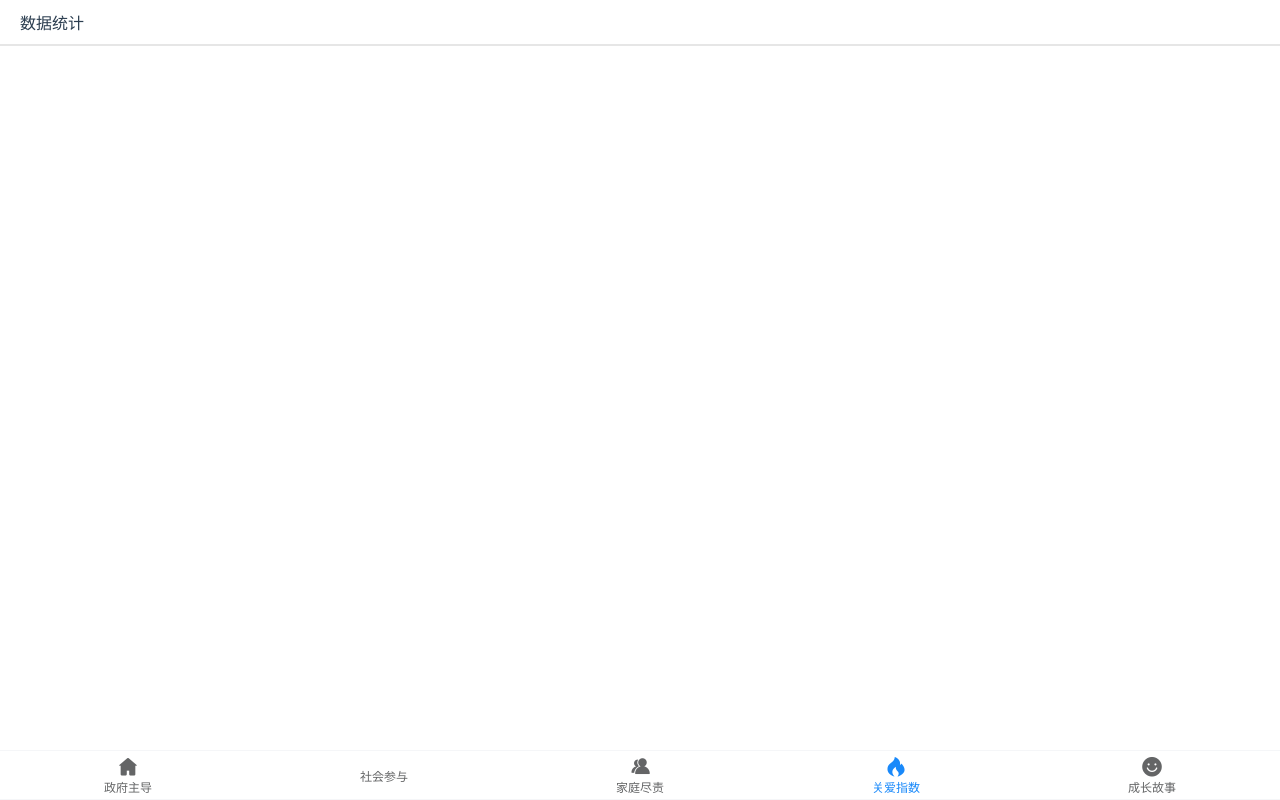
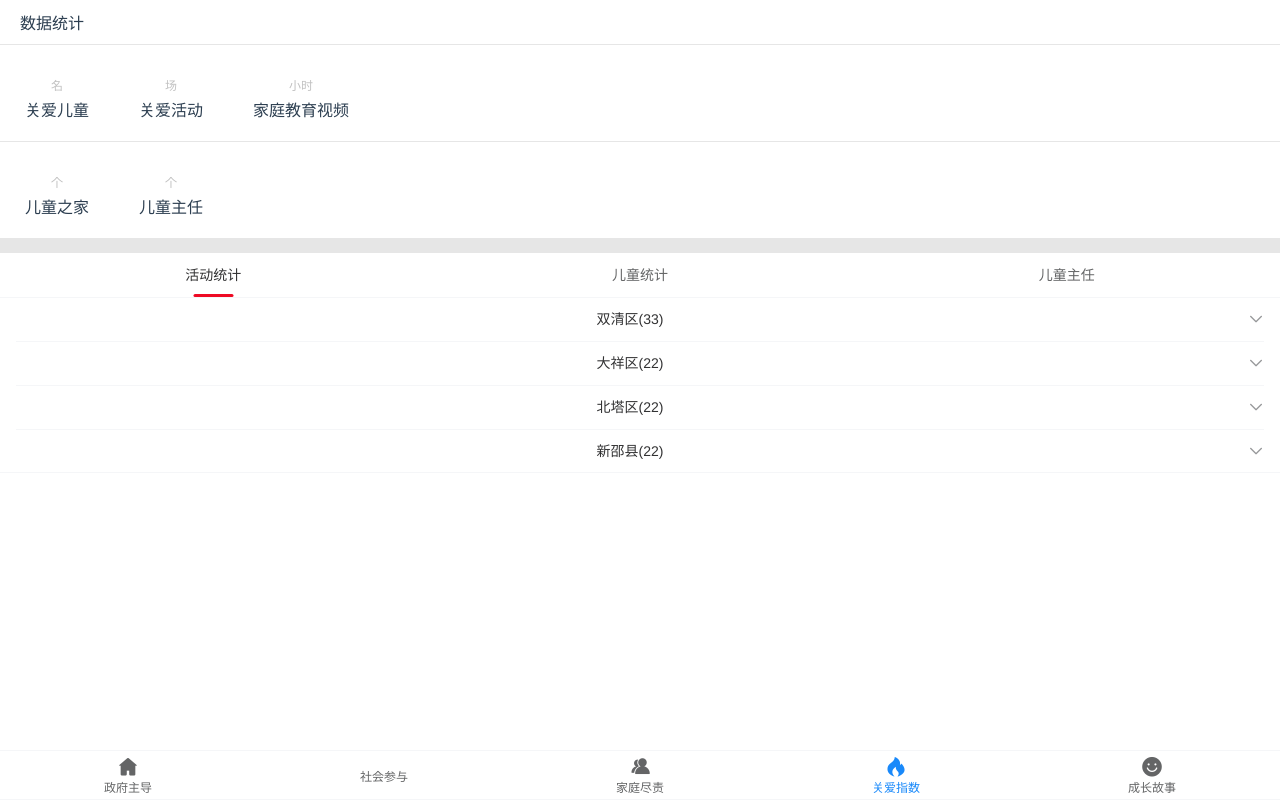
Before and after one commit to w51fan/childrenHomeProject, a Vue app in the folder childrenhome/: page /careIndex in a window 1280 px wide. Built offline with nearby package versions, Linux system fonts and the light colour scheme; no server answers.

Commit message:
数据统计

```diff
--- a/childrenhome/src/api/home.js
+++ b/childrenhome/src/api/home.js
@@ -53,6 +53,16 @@ export const getTotalCount = function (cityId) {
   });
 }
 
+//数据统计列表树状
+export const getTreeCount = function (cityId) {
+
+  return axios.request({
+    url: `https://api.quanjiaxue.net/childrenhome/getTreeCount?cityId=${cityId}`,
+    method: "get"
+  });
+}
+
+
 
 //活动详情
 export const getActivityDetail = function (activityId) {
--- a/childrenhome/src/components/careIndex.vue
+++ b/childrenhome/src/components/careIndex.vue
@@ -1,14 +1,127 @@
 <template>
   <div style="width:100%;">
     <div class="careIndexTitle">数据统计</div>
-    <div class="gap gapfive"></div>
+    <div class="gap gapone"></div>
+    <div class="flex">
+      <div class="item">
+        <div>
+          <span class="green">{{totalCount.ChildrenCount}}</span>
+          <span class="gray">名</span>
+        </div>
+        <div>关爱儿童</div>
+      </div>
+      <div class="item">
+        <div>
+          <span class="green">{{totalCount.ActivityCount}}</span>
+          <span class="gray">场</span>
+        </div>
+        <div>关爱活动</div>
+      </div>
+      <div class="item">
+        <div>
+          <span class="green">{{totalCount.CourseCount}}</span>
+          <span class="gray">小时</span>
+        </div>
+        <div>家庭教育视频</div>
+      </div>
+    </div>
+    <div class="gap gapone"></div>
+    <div class="flex">
+      <div class="item">
+        <div>
+          <span class="green">{{totalCount.ChildrenHomeCount}}</span>
+          <span class="gray">个</span>
+        </div>
+        <div>儿童之家</div>
+      </div>
+      <div class="item">
+        <div>
+          <span class="green">{{totalCount.UserCount}}</span>
+          <span class="gray">个</span>
+        </div>
+        <div>儿童主任</div>
+      </div>
+    </div>
+    <div class="gap gapten"></div>
+    <van-tabs class="careIndexTabs" v-model="activeTab">
+      <van-tab title="活动统计">
+        <van-collapse v-model="activeNames" accordion>
+          <van-collapse-item title="双清区(33)" name="1">
+            <van-collapse v-model="activeNames2" accordion>
+              <van-collapse-item title="温州(11)" name="1">
+                <van-collapse v-model="activeNames3">
+                  <van-collapse-item title="温州(11)" name="1"></van-collapse-item>
+                  <van-collapse-item title="深圳(11)" name="2"></van-collapse-item>
+                </van-collapse>
+              </van-collapse-item>
+              <van-collapse-item title="深圳(11)" name="2">
+                <van-collapse v-model="activeNames2" accordion>
+                  <van-collapse-item title="温州(11)" name="1"></van-collapse-item>
+                  <van-collapse-item title="深圳(11)" name="2"></van-collapse-item>
+                </van-collapse>
+              </van-collapse-item>
+            </van-collapse>
+          </van-collapse-item>
+          <van-collapse-item title="大祥区(22)" name="2">
+            <van-collapse v-model="activeNames2" accordion>
+              <van-collapse-item title="温州(11)" name="1">
+                <van-collapse v-model="activeNames3">
+                  <van-collapse-item title="温州(11)" name="1"></van-collapse-item>
+                  <van-collapse-item title="深圳(11)" name="2"></van-collapse-item>
+                </van-collapse>
+              </van-collapse-item>
+              <van-collapse-item title="深圳(11)" name="2">
+                <van-collapse v-model="activeNames2" accordion>
+                  <van-collapse-item title="温州(11)" name="1"></van-collapse-item>
+                  <van-collapse-item title="深圳(11)" name="2"></van-collapse-item>
+                </van-collapse>
+              </van-collapse-item>
+            </van-collapse>
+          </van-collapse-item>
+          <van-collapse-item title="北塔区(22)" name="3">
+            <van-collapse v-model="activeNames2" accordion>
+              <van-collapse-item title="温州(11)" name="1">
+                <van-collapse v-model="activeNames3">
+                  <van-collapse-item title="温州(11)" name="1"></van-collapse-item>
+                  <van-collapse-item title="深圳(11)" name="2"></van-collapse-item>
+                </van-collapse>
+              </van-collapse-item>
+              <van-collapse-item title="深圳(11)" name="2">
+                <van-collapse v-model="activeNames2" accordion>
+                  <van-collapse-item title="温州(11)" name="1"></van-collapse-item>
+                  <van-collapse-item title="深圳(11)" name="2"></van-collapse-item>
+                </van-collapse>
+              </van-collapse-item>
+            </van-collapse>
+          </van-collapse-item>
+          <van-collapse-item title="新邵县(22)" name="4">
+            <van-collapse v-model="activeNames2" accordion>
+              <van-collapse-item title="温州(11)" name="1">
+                <van-collapse v-model="activeNames3">
+                  <van-collapse-item title="温州(11)" name="1"></van-collapse-item>
+                  <van-collapse-item title="深圳(11)" name="2"></van-collapse-item>
+                </van-collapse>
+              </van-collapse-item>
+              <van-collapse-item title="深圳(11)" name="2">
+                <van-collapse v-model="activeNames2" accordion>
+                  <van-collapse-item title="温州(11)" name="1"></van-collapse-item>
+                  <van-collapse-item title="深圳(11)" name="2"></van-collapse-item>
+                </van-collapse>
+              </van-collapse-item>
+            </van-collapse>
+          </van-collapse-item>
+        </van-collapse>
+      </van-tab>
+      <van-tab title="儿童统计">儿童统计</van-tab>
+      <van-tab title="儿童主任">儿童主任</van-tab>
+    </van-tabs>
     <bottomNav :selectedNav.sync="selectedNav"></bottomNav>
   </div>
 </template>
 
 <script>
 import bottomNav from "./bottomNav";
-import { getTotalCount } from "@/api/home";
+import { getTotalCount, getTreeCount } from "@/api/home";
 export default {
   name: "careIndex",
   components: {
@@ -17,23 +130,105 @@ export default {
   data() {
     return {
       selected: "1",
-      selectedNav: "careIndex"
+      selectedNav: "careIndex",
+      totalCount: "",
+      activeTab: 0,
+      areaList: [],
+      activeArea: 0,
+      activeNames: "",
+      activeNames2: "",
+      activeNames3: "",
+      areaItems: [
+        {
+          text: "双清区（22）",
+          children: [{ text: "温州（11）" }, { text: "深圳（11）" }]
+        },
+        { text: "大祥区", children: [] },
+        {
+          text: "北塔区",
+          children: [
+            {
+              text: "温州",
+              children: [
+                {
+                  text: "温州（11）",
+                  children: [{ text: "温州（11）" }, { text: "深圳（11）" }]
+                },
+                { text: "深圳（11）" }
+              ]
+            },
+            { text: "深圳" }
+          ]
+        },
+        { text: "新邵县", children: [{ text: "温州" }, { text: "深圳" }] }
+      ]
     };
+  },
+  mounted() {
+    getTotalCount(2018).then(res => {
+      console.log(res);
+      this.totalCount = res.data.totalCount;
+      getTreeCount(2018).then(result => {
+        console.log(result);
+        this.areaList = result.data.areaList;
+        this.areaList.forEach(item => {
+          let temp = {
+            text:
+              item.ActivityCount > 0
+                ? `${item.Name}(${item.ActivityCount})`
+                : item.Name,
+            children: []
+          };
+          if (item.Area.length > 0) {
+            item.Area.forEach(areaItem => {
+              temp.children.push({
+                text: areaItem.Name
+              });
+            });
+          }
+        });
+      });
+    });
+  },
+  methods: {
+    onItemClick() {}
   }
 };
 </script>
 
 <style lang="less">
+.flex {
+  display: flex;
+}
 .gap {
   width: 100%;
   height: 8px;
   background: #e6e6e6;
 }
-.gapfive {
-  height: 2px;
+.gapone {
+  height: 1px;
 }
-.careIndexTitle{
+.gapten {
+  height: 15px;
+}
+.careIndexTitle {
   text-align: left;
   padding: 10px 20px;
 }
+.green {
+  color: #0cce0c;
+  font-size: 28px;
+}
+.gray {
+  color: #c1c1c1;
+  font-size: 12px;
+}
+.item {
+  padding: 20px 25px;
+}
+.careIndexTabs {
+  /deep/.van-tabs__line {
+    width: 34% !important;
+  }
+}
 </style>
--- a/childrenhome/src/components/courseDetail.vue
+++ b/childrenhome/src/components/courseDetail.vue
@@ -121,7 +121,7 @@ export default {
 }
 .courseTabs {
   /deep/.van-tabs__line {
-    width: 150px !important;
+    width: 50% !important;
   }
 }
 .lessonList {
```
